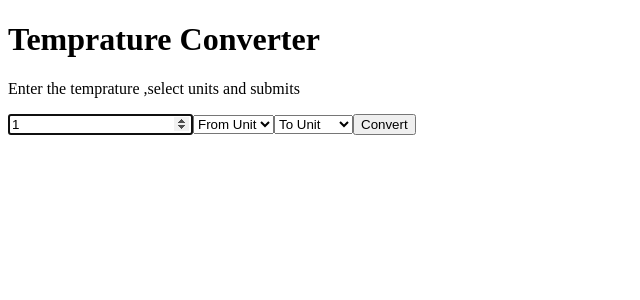
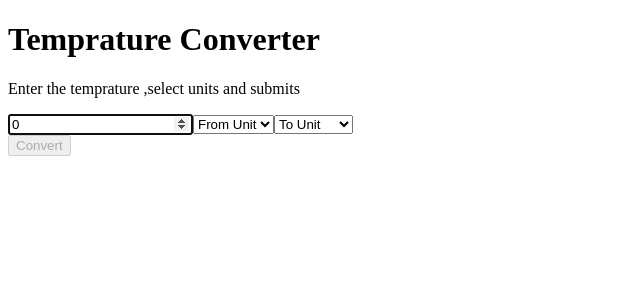
Before and after one commit to leulXllll/temperature-converter, a React (Vite) app: page / in a window 1280 px wide. Shown: the top 300 px of the page, without its empty margins (0-640 px from the left). Built offline with nearby package versions, Linux system fonts and the light colour scheme.

Commit message:
basic functionality of calculations done

```diff
--- a/src/App.jsx
+++ b/src/App.jsx
@@ -7,10 +7,61 @@ function App() {
 
     const [to_unit,setToUnit] = useState('');
 
-    const [num,setNum] = useState(1.0);
+    const [num,setNum] = useState(0);
 
-      console.log(f_unit);
-      console.log(to_unit);
+    const [answer,setAnswer] = useState(null);
+
+
+      const handleClick = ()=>{
+          if(f_unit==to_unit){
+            setAnswer(num);
+          }else{
+
+            switch(f_unit){
+              case 'Fahrenite':
+                if(to_unit=='Celseus'){
+                    let newValue = (num-32)*(5/9);
+
+                  setAnswer(newValue);
+
+                }else if(to_unit=='Kelvin'){
+                    let newValue = (num-32)*(5/9)+273;
+                    setAnswer(newValue);
+                }
+                break;
+              case 'Celseus':
+                if(to_unit=='Fahrenite'){
+
+                  let newValue = 32+(9/5)*num;
+
+                  setAnswer(newValue);
+
+                }else if(to_unit=='Kelvin'){
+
+                   let newValue = Number(num) + 273.15;
+
+                    setAnswer(newValue);
+                }
+                break;
+                case 'Kelvin':
+                if(to_unit=='Fahrenite'){
+
+                  let newValue = (num-273.15)*1.8+32;
+
+                  setAnswer(newValue);
+
+                }else if(to_unit=='Celseus'){
+
+                  let newValue = num - 273.15;
+
+                    setAnswer(newValue);
+                }
+                break;
+
+            }
+          }
+
+      }
   return (
     <>
       <Converter
@@ -21,6 +72,8 @@ function App() {
         Num={num}
         setNum={setNum}
         />
+      <button disabled={((f_unit=='')||(to_unit==''))?true:false} onClick={handleClick}>Convert</button>
+       { answer && <p>{num} {f_unit} is {answer} {to_unit}</p>}
     </>
   )
 }
--- a/src/Converter.jsx
+++ b/src/Converter.jsx
@@ -1,4 +1,4 @@
-const Converter = ({Num,setNum,From_Unit,setFrom_Unit,To_Unit,setToUnit}) => {
+const Converter = ({Num,setNum,From_Unit,setFrom_Unit,To_Unit,setToUnit,convert}) => {
 
 
     return (
@@ -9,7 +9,7 @@ const Converter = ({Num,setNum,From_Unit,setFrom_Unit,To_Unit,setToUnit}) => {
             <select name="fromUnit" id="fromUnit" value={From_Unit} onChange={(e)=>setFrom_Unit(e.target.value)}>
                 <option value=''>From Unit</option>
                 <option value='Fahrenite'>Fahrenite</option>
-                <option value='Celsues'>Celsues</option>
+                <option value='Celseus'>Celsues</option>
                 <option value='Kelvin'>Kelvin</option>
             </select>
             <select name="toUnit" id="toUnit" value={To_Unit} onChange={(e)=>setToUnit(e.target.value)}>
@@ -18,7 +18,6 @@ const Converter = ({Num,setNum,From_Unit,setFrom_Unit,To_Unit,setToUnit}) => {
                 <option value='Celseus'>Celsues</option>
                 <option value='Kelvin'>Kelvin</option>
             </select>
-            <button>Convert</button>
         </div>
      );
 }
```
